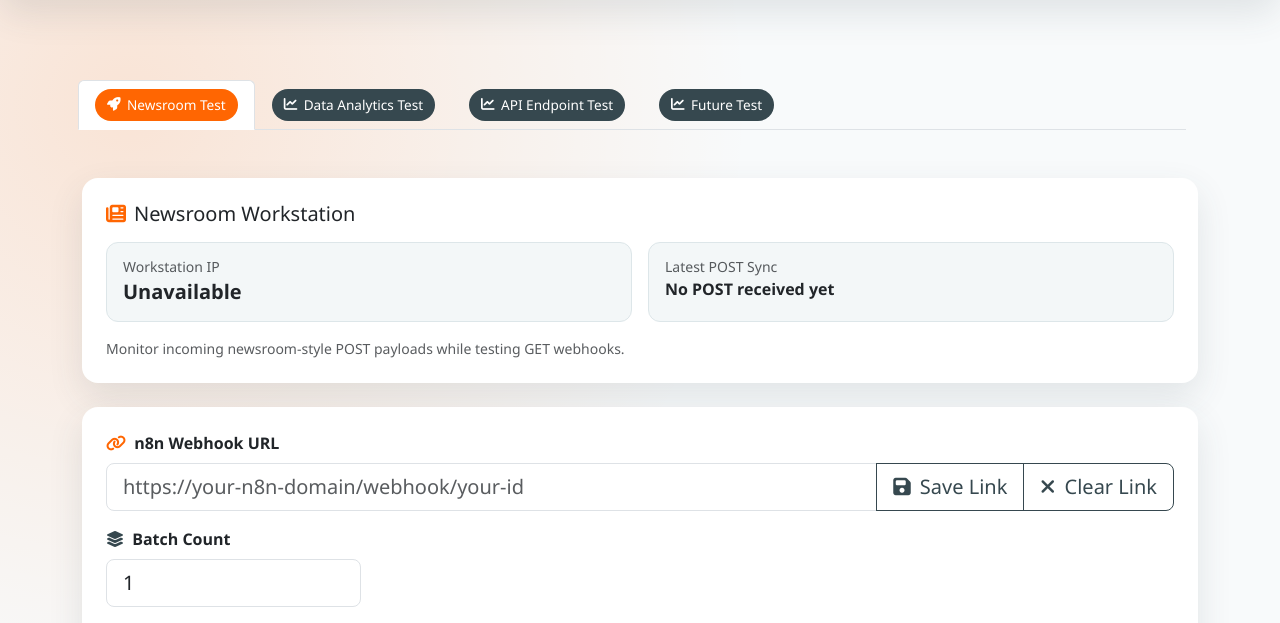
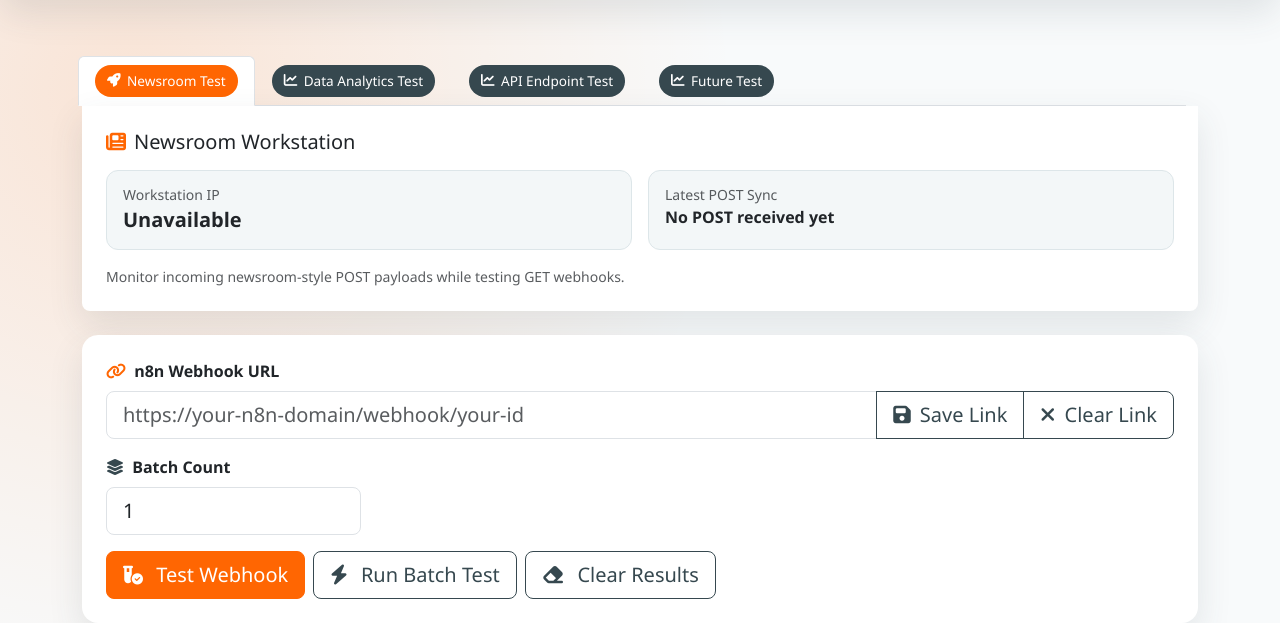
Before and after one commit to binitutor/n8n, a PHP site: page / in a window 1280 px wide. Shown: the part 172-795 px from the top of the page. Run offline with PHP 8.4, Linux system fonts and the light colour scheme; data that the repository does not hold is empty; some libraries are stand-ins or nearby versions.

Commit message:
fixed corners round for workstation

```diff
--- a/index.php
+++ b/index.php
@@ -71,7 +71,7 @@ if (($_GET["latestPost"] ?? "") === "1") {
 	</header>
 
 	<main class="container pb-5">
-		<section class="row g-4 my-4 lazy-section">
+		<section class="row g-4 lazy-section">
 			<div class="row g-3 align-items-end">
 				<div class="col-12">
 					<ul class="nav nav-tabs" id="testNavTabs" role="tablist">
@@ -108,9 +108,9 @@ if (($_GET["latestPost"] ?? "") === "1") {
 			</div>
 		</section>
 
-		<section class="row g-4 my-4 lazy-section" id="workstation">
+		<section class="row g-4 mb-4 lazy-section" id="workstation">
 			<div class="col-12">
-				<div id="workstationContent" class="card card-soft p-3 p-md-4">
+				<div id="workstationContent" class="card card-soft p-3 p-md-4 rounded-top-0  rounded-bottom-3">
 					Loading workstation details...
 				</div>
 			</div>
```
